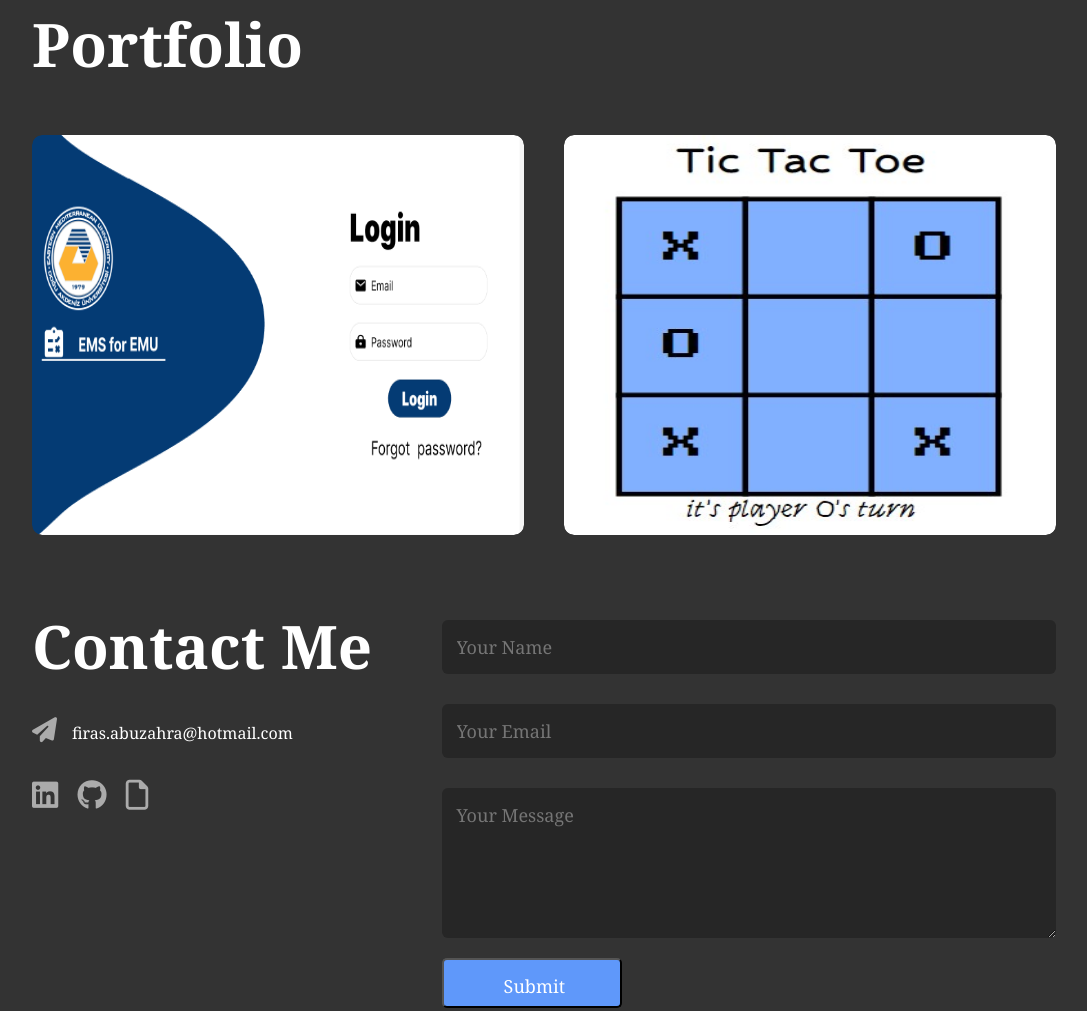
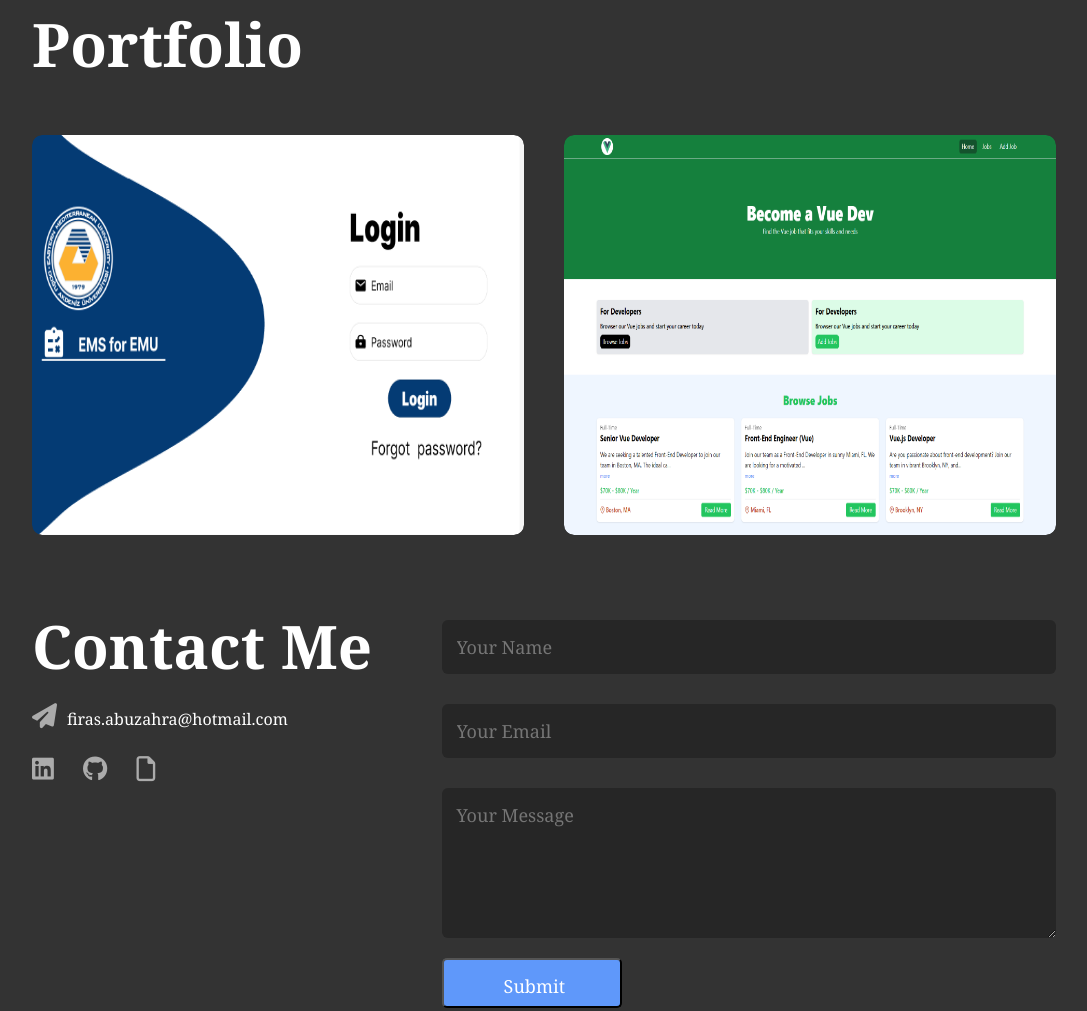
Before and after one commit to firasaz/firasaz.github.io, a plain HTML site: page index.html in a window 1280 px wide. Shown: the part 1515-2526 px from the top of the page, without its empty margins (96-1183 px from the left). Drawn offline with Linux system fonts and the light colour scheme.

Commit message:
added vue jobs project and improved spacing in contacts links

```diff
--- a/index.html
+++ b/index.html
@@ -111,10 +111,10 @@
                         </div>
                     </div>
                     <div class="work">
-                        <img src="static/tic-tac-toe.jpg">
+                        <img src="static/vue-jobs.png">
                         <div class="layer">
-                            <h3>Fun Tic-Tac-Toe Game</h3>
-                            <p>A fun game for friends to play.</p>
+                            <h3>Job Application Web App</h3>
+                            <p>A web platform for employers and employees to connect and collaborate</p>
                         </div>
                     </div>
                 </div>
@@ -126,7 +126,7 @@
                 <div class="row">
                     <div class="contact-left">
                         <h1 class="sub-title">Contact Me</h1>
-                        <p><i class="fa-solid fa-paper-plane"></i>firas.abuzahra@hotmail.com</p>
+                        <a href="mailto:firas.abuzahra@hotmail.com"><i class="fa-solid fa-paper-plane"></i>firas.abuzahra@hotmail.com</a>
                         <div class="social-icons">
                             <a href="https://www.linkedin.com/in/firas-abuzahra/"><i class="fa-brands fa-linkedin"></i></a>
                             <a href="https://www.github.com/firasaz/"><i class="fa-brands fa-github"></i></a>
--- a/style.css
+++ b/style.css
@@ -180,6 +180,8 @@ nav ul li a:hover::after{
 .work img{
     width: 100%;
     height: 400px;
+    object-fit: fill;
+    object-position: center;
     border-radius: 10px;
     display: block;
     transition: transform 0.7s;
@@ -228,6 +230,9 @@ nav ul li a:hover::after{
 
 /* -------------contact------------- */
 .contact-left{
+    display: flex;
+    flex-direction: column;
+    gap: 1rem;
     flex-basis: 35%;
 }
 
@@ -235,13 +240,18 @@ nav ul li a:hover::after{
     flex-basis: 60%;
 }
 
-.contact-left p{
-    margin: 30px 0;
+.contact-left h1 {
+    margin: 0;
+}
+.contact-left a{
+    display: block;
+    text-decoration: none;
+    color: #fff;
 }
 
-.contact-left p i{
+.contact-left a i{
     color: #ababab;
-    margin-right: 15px;
+    margin-right: 10px;
     font-size: 25px;
     /* transition: transform 0.5s; */
 }
@@ -251,9 +261,9 @@ nav ul li a:hover::after{
     transform: translateY(-5px);
 } */
 
-.social-icons{
+/* .social-icons{
     margin-bottom: 30px;
-}
+} */
 
 .social-icons a{
     text-decoration: none;
```
Also changed, not shown: static/vue-jobs.png (added).
